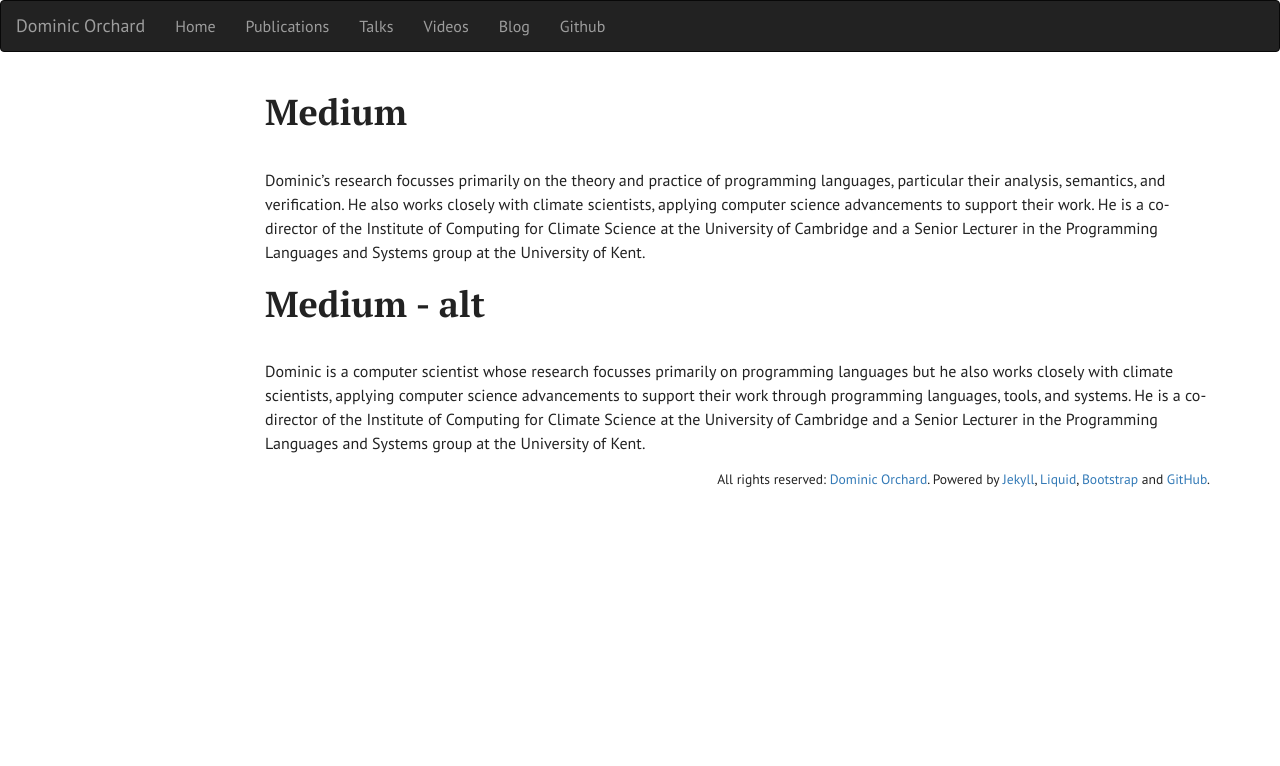
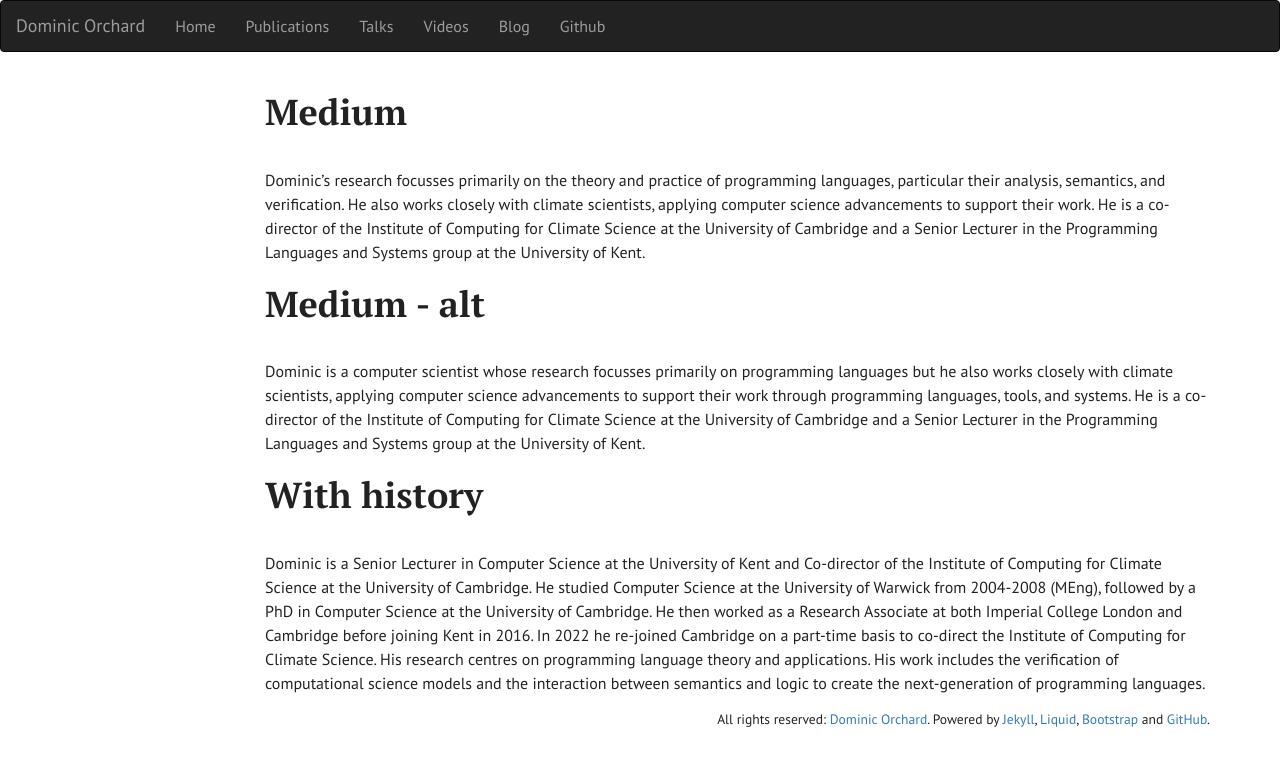
Before and after one commit to dorchard/dorchard.github.io, a Jekyll site: the page built from bio.md, in a window 1280 px wide. Shown: the top 766 px of the page. Built offline with Jekyll 4.4.1, drawn with Linux system fonts in a browser that asks for light colours; our own code applies the rules of GitHub Pages for plain Markdown files.

Commit message:
Update bio.md

```diff
--- a/bio.md
+++ b/bio.md
@@ -6,3 +6,7 @@ Dominic's research focusses primarily on the theory and practice of programming
 # Medium - alt
 
 Dominic is a computer scientist whose research focusses primarily on programming languages but he also works closely with climate scientists, applying computer science advancements to support their work through programming languages, tools, and systems. He is a co-director of the Institute of Computing for Climate Science at the University of Cambridge and a Senior Lecturer in the Programming Languages and Systems group at the University of Kent.
+
+# With history
+
+Dominic is a Senior Lecturer in Computer Science at the University of Kent and Co-director of the Institute of Computing for Climate Science at the University of Cambridge. He studied Computer Science at the University of Warwick from 2004-2008 (MEng), followed by a PhD in Computer Science at the University of Cambridge. He then worked as a Research Associate at both Imperial College London and Cambridge before joining Kent in 2016. In 2022 he re-joined Cambridge on a part-time basis to co-direct the Institute of Computing for Climate Science. His research centres on programming language theory and applications. His work includes the verification of computational science models and the interaction between semantics and logic to create the next-generation of programming languages.
```
